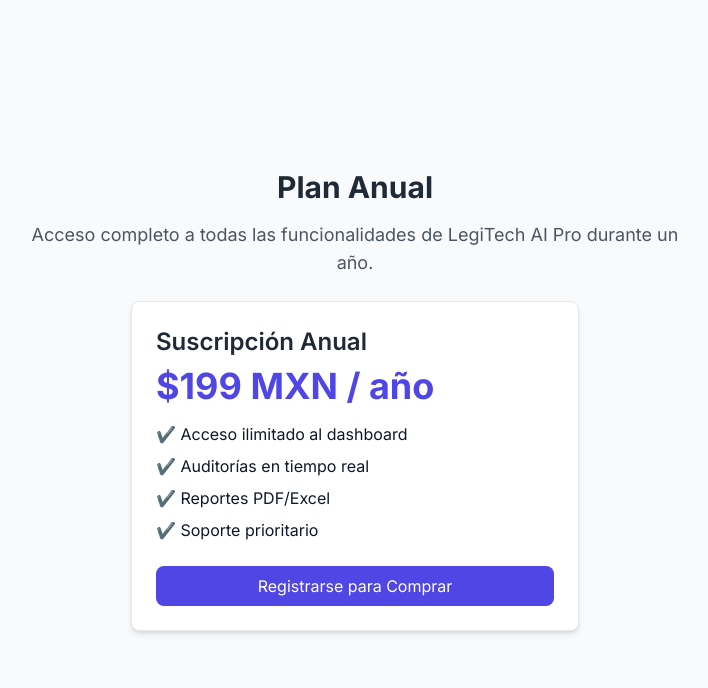
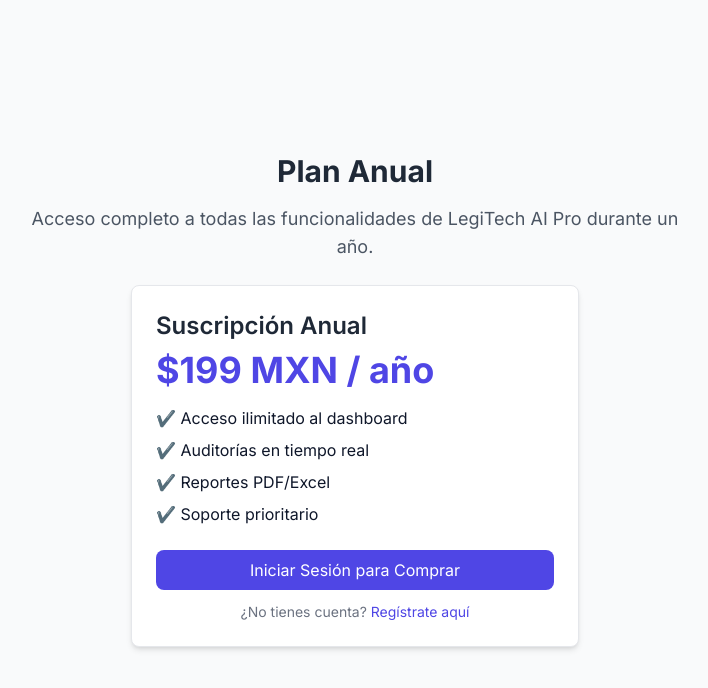
Before and after one commit to desibarra/legitech-ai-pro, a React (Vite) app: page /pricing in a window 1280 px wide. Shown: the top 688 px of the page, without its empty margins (285-993 px from the left). Built offline with nearby package versions, Linux system fonts and the light colour scheme.

Commit message:
fix: auth flow loop and pricing page ux

```diff
--- a/src/pages/PricingPage.tsx
+++ b/src/pages/PricingPage.tsx
@@ -4,9 +4,17 @@
 import { supabase } from "../lib/supabaseClient";
 
 const PricingPage: React.FC = () => {
-    const { isAuthenticated, user } = useAuth();
+    const { isAuthenticated, user, loading: authLoading } = useAuth();
     const navigate = useNavigate();
     const [loading, setLoading] = useState(false);
+
+    if (authLoading) {
+        return (
+            <div className="flex items-center justify-center min-h-screen bg-gray-50">
+                <div className="animate-spin rounded-full h-12 w-12 border-b-2 border-indigo-600"></div>
+            </div>
+        );
+    }
 
     const handleSubscribe = async () => {
         if (!user) {
@@ -67,12 +75,17 @@
                         {loading ? "Procesando..." : "Comprar Ahora"}
                     </button>
                 ) : (
-                    <Link
-                        to="/register"
-                        className="block w-full text-center px-4 py-2 bg-indigo-600 text-white rounded-lg hover:bg-indigo-700 transition"
-                    >
-                        Registrarse para Comprar
-                    </Link>
+                    <div className="space-y-3">
+                        <Link
+                            to="/login"
+                            className="block w-full text-center px-4 py-2 bg-indigo-600 text-white rounded-lg hover:bg-indigo-700 transition"
+                        >
+                            Iniciar Sesión para Comprar
+                        </Link>
+                        <p className="text-center text-sm text-gray-500">
+                            ¿No tienes cuenta? <Link to="/register" className="text-indigo-600 hover:underline">Regístrate aquí</Link>
+                        </p>
+                    </div>
                 )}
             </div>
         </div>
--- a/src/pages/RegisterPage.tsx
+++ b/src/pages/RegisterPage.tsx
@@ -35,9 +35,13 @@
             if (data.session) {
                 localStorage.setItem("token", data.session.access_token);
                 localStorage.setItem("user", JSON.stringify(data.user));
+                navigate("/pricing");
+            } else {
+                // Caso: Confirmación de correo requerida
+                setError("✅ Cuenta creada. Por favor verifica tu correo electrónico para continuar.");
+                // Opcional: Redirigir al login después de unos segundos
+                setTimeout(() => navigate("/login"), 5000);
             }
-
-            navigate("/pricing");
 
         } catch (err: any) {
             console.error("Registration Error:", err);
```
